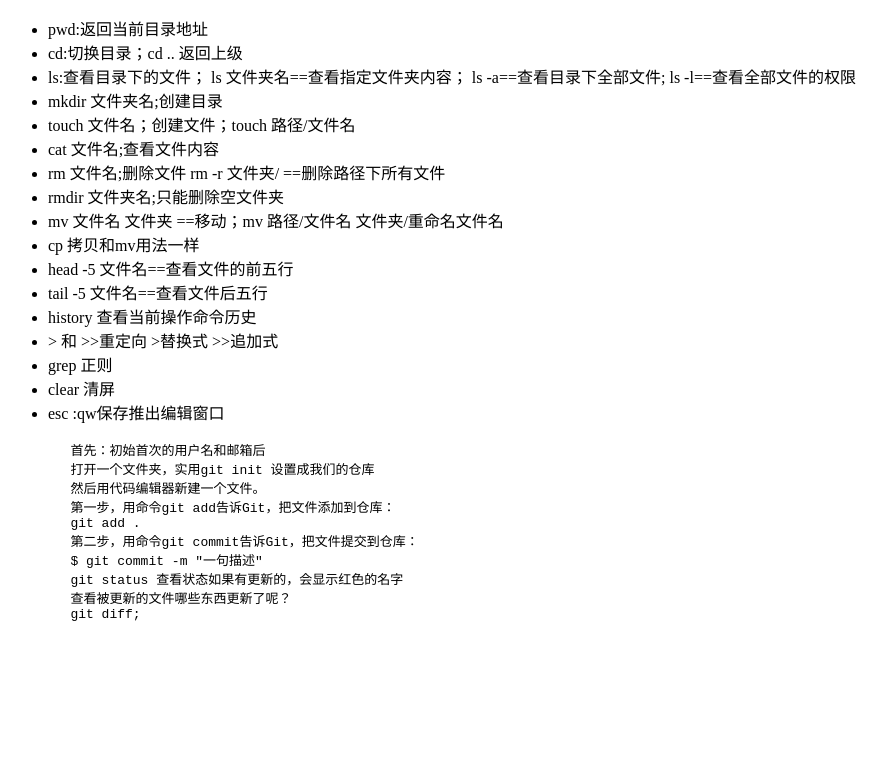
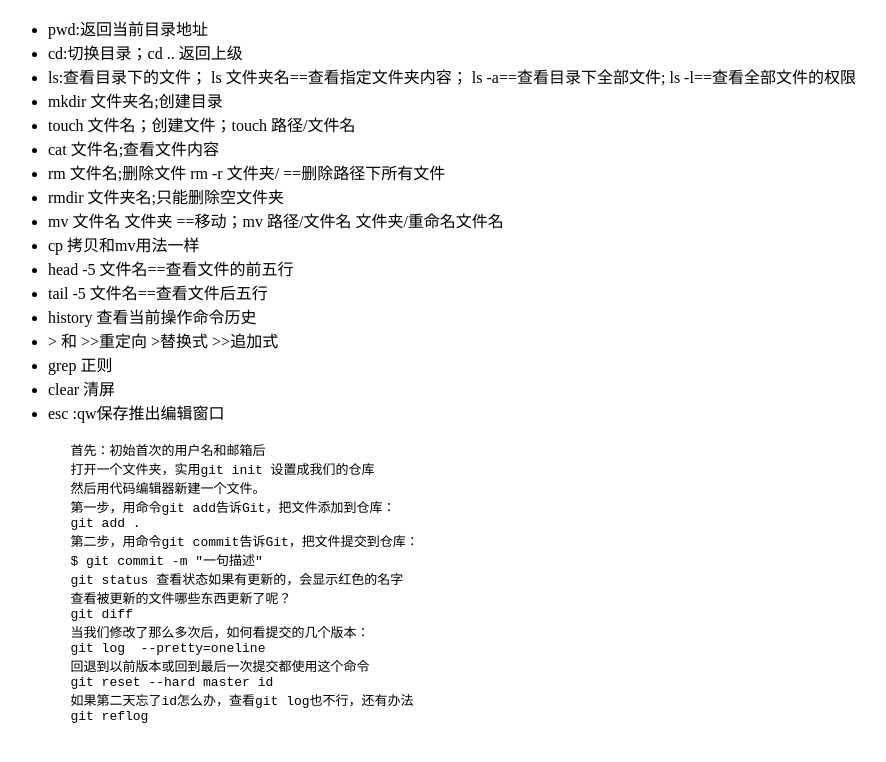
Before and after one commit to webSongNO1/git, a plain HTML site: page index.html in a window 1280 px wide. Shown: the whole page, without its empty margins (0-886 px from the left). Drawn offline with Linux system fonts and the light colour scheme.

Commit message:
2017-11-15-14-38

```diff
--- a/index.html
+++ b/index.html
@@ -36,7 +36,13 @@
         $ git commit -m "一句描述"
         git status 查看状态如果有更新的，会显示红色的名字
         查看被更新的文件哪些东西更新了呢？
-        git diff;
+        git diff
+        当我们修改了那么多次后，如何看提交的几个版本：
+        git log  --pretty=oneline
+        回退到以前版本或回到最后一次提交都使用这个命令
+        git reset --hard master id
+        如果第二天忘了id怎么办，查看git log也不行，还有办法
+        git reflog
 
     </pre>
 </body>
```
